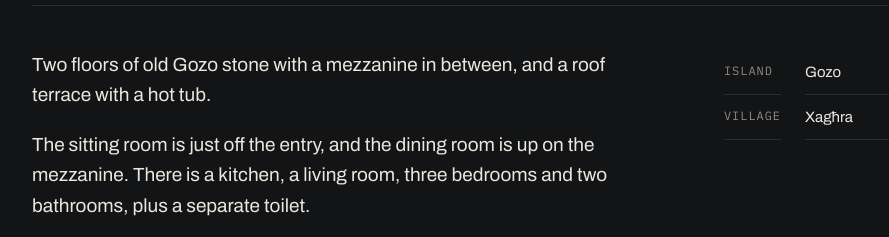
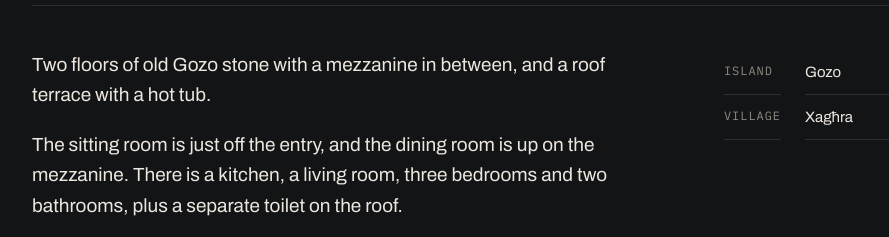
Before and after one commit to mattcarp/mc-19church-site, a plain HTML site: page index.html in a window 1280 px wide. Shown: the part 960-1197 px from the top of the page, without its empty margins (16-905 px from the left). Drawn offline with Linux system fonts and the light colour scheme.

Commit message:
content: put the separate toilet on the roof

```diff
--- a/index.html
+++ b/index.html
@@ -41,7 +41,7 @@
       <section class="about">
         <div>
           <p>Two floors of old Gozo stone with a mezzanine in between, and a roof terrace with a hot tub.</p>
-          <p>The sitting room is just off the entry, and the dining room is up on the mezzanine. There is a kitchen, a living room, three bedrooms and two bathrooms, plus a separate toilet.</p>
+          <p>The sitting room is just off the entry, and the dining room is up on the mezzanine. There is a kitchen, a living room, three bedrooms and two bathrooms, plus a separate toilet on the roof.</p>
           <p>For more historical background, see <a href="/assets/gozo-townhouses-1920s-history.pdf">Gozo townhouses of the 1920s</a> (PDF, 3 pages).</p>
         </div>
         <dl class="facts">
```
